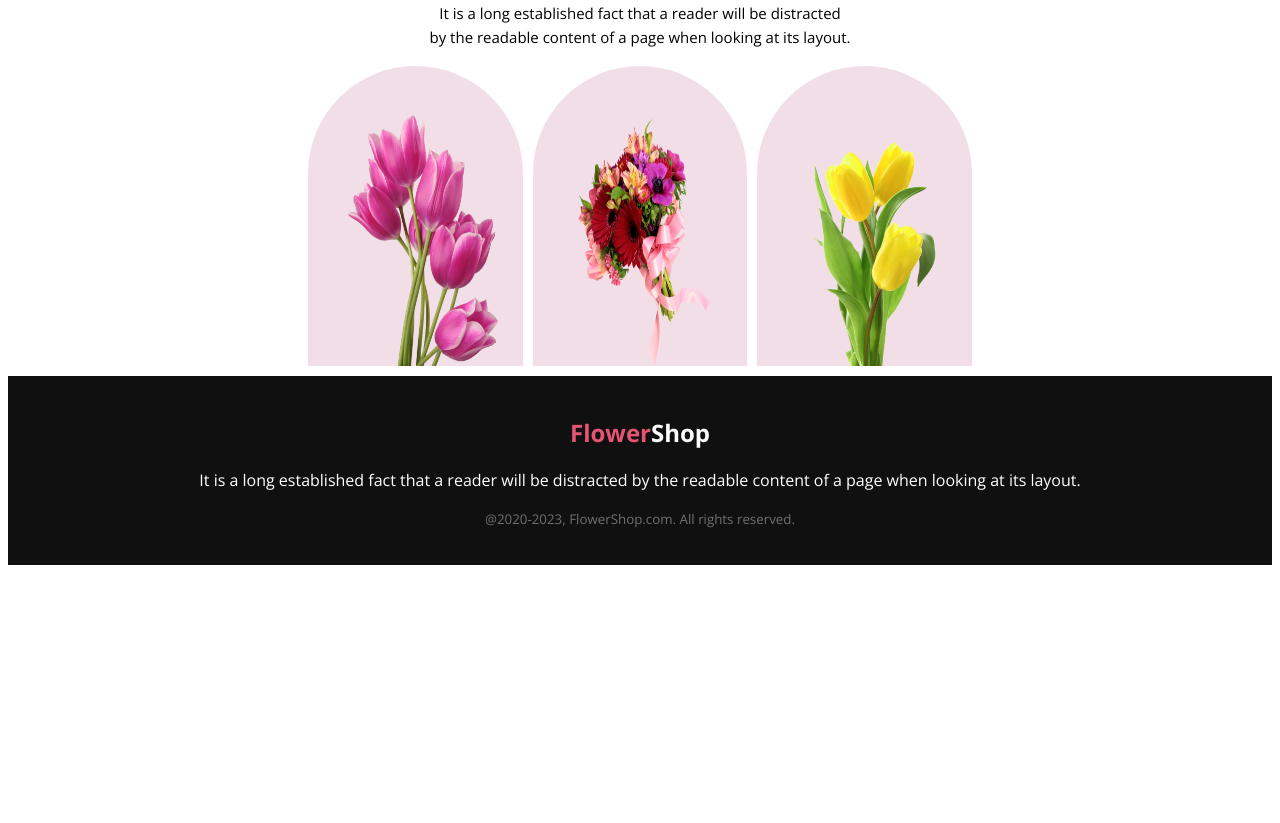
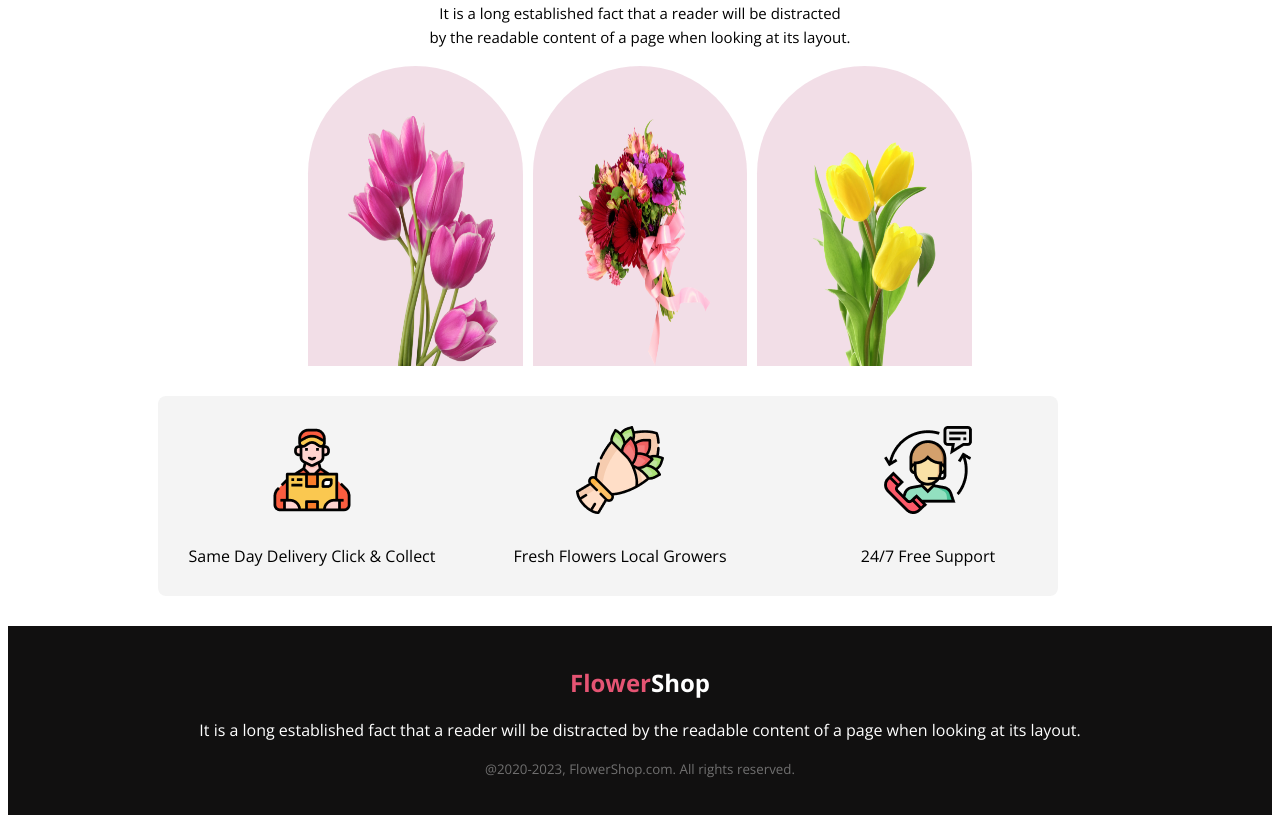
Before and after one commit to GolamMorshed1205/flower-website, a plain HTML site: page index.html in a window 1280 px wide. Shown: the part 573-1396 px from the top of the page. Before the commit the page ends 1146 px from the top, so only its background shows below. Drawn offline with nearby package versions, Linux system fonts and the light colour scheme.

Commit message:
website services section added

```diff
--- a/index.html
+++ b/index.html
@@ -35,8 +35,24 @@
                     <div class="red-flower"><img class="red-image" src="./media/images/pngwing 5.png" alt="Red flower"></div>
                     <div class="yellow-flower"><img class="yellow-image" src="./media/images/pngwing 7.png" alt="yellow flower"></div>
                 </div>
+            </div>
+        </section>
+        <section>
+            <div class="service">
+                <div class="service-content">
+                    <img class="icon" src="./media/images/Group 57.png" alt="">
+                    <p class="icon-details">Same Day Delivery Click & Collect</p>
+                </div>
+                <div class="service-content">
+                    <img class="icon" src="./media/images/Group 58.png" alt="">
+                    <p class="icon-details">Fresh Flowers Local Growers</p>
+                </div>
+                <div class="service-content">
+                    <img class="icon" src="./media/images/Group 59.png" alt="">
+                    <p class="icon-details">24/7 Free Support</p>
+                </div>
+            </div>
 
-            </div>
         </section>
     </main>
     <footer class="footer-content">
--- a/styles/style.css
+++ b/styles/style.css
@@ -75,6 +75,7 @@ body {
     background: rgba(167, 33, 98, 0.15);
     position: relative;
 }
+
 .pink-image {
     width: 150px;
     height: 250px;
@@ -82,6 +83,7 @@ body {
     top: 50px;
     right: 25px
 }
+
 .red-flower {
     width: 300px;
     height: 300px;
@@ -89,6 +91,7 @@ body {
     background: rgba(167, 33, 98, 0.15);
     position: relative;
 }
+
 .red-image {
     width: 150px;
     height: 250px;
@@ -96,6 +99,7 @@ body {
     top: 50px;
     right: 25px
 }
+
 .yellow-flower {
     width: 300px;
     height: 300px;
@@ -103,6 +107,7 @@ body {
     background: rgba(167, 33, 98, 0.15);
     position: relative;
 }
+
 .yellow-image {
     width: 150px;
     height: 250px;
@@ -110,3 +115,22 @@ body {
     top: 50px;
     right: 25px
 }
+
+.service {
+    display: flex;
+    margin: 30px 150px;
+    width: 900px;
+    height: 200px;
+    border-radius: 8px;
+    background: rgba(39, 39, 39, 0.05);
+}
+.icon {
+    padding: 10px 90px;
+}
+.icon-details {
+    text-align: center;
+}
+
+.service-content {
+    padding: 20px;
+}
```
